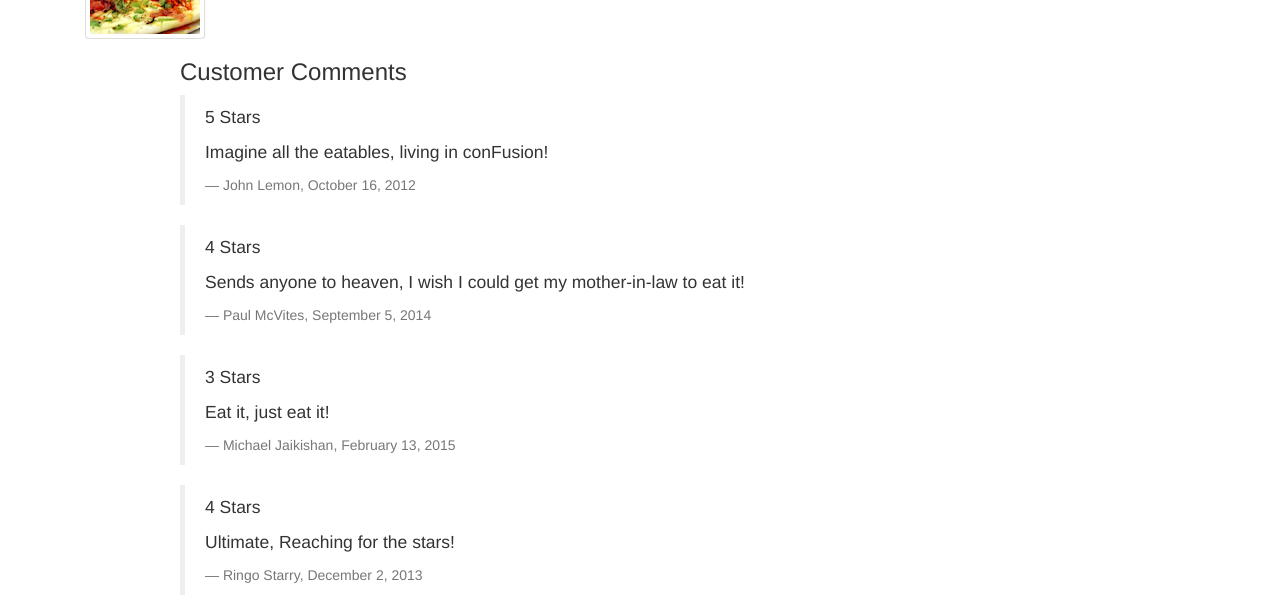
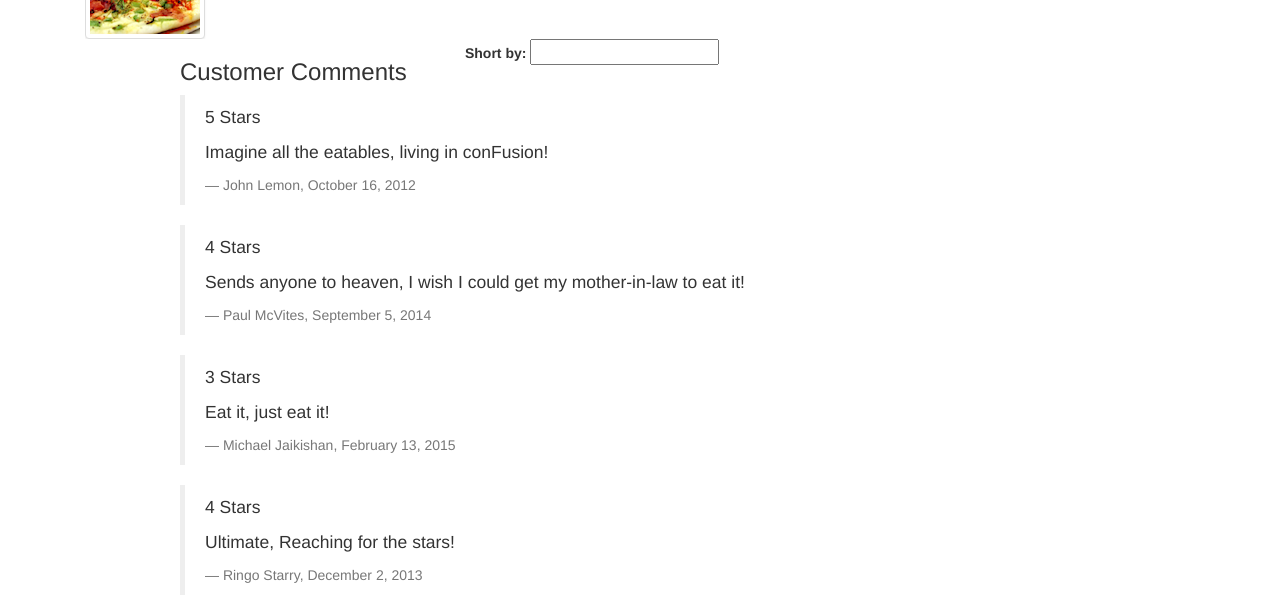
Before and after one commit to kkampardi/conFusion, a website: page app/dishdetail.html in a window 1280 px wide. Shown: the part 181-793 px from the top of the page. Drawn offline with Linux system fonts and the light colour scheme.

Commit message:
Completed task 3 for issue #1: - Added input field for comments ordering criteria. - Set up angulas orderBy filter on the comments so they are ordered as users specification.

```diff
--- a/app/dishdetail.html
+++ b/app/dishdetail.html
@@ -44,14 +44,23 @@
                 </div>
               </div>
             </div>
-            <div class="col-xs-9 col-xs-offset-1">
-              <h3>Customer Comments</h3>
-              <blockquote ng-repeat="comment in detCtrl.dish.comments">
+            <div class="col-xs-9 col-xs-offset-1" >
+              <div class="row">
+                <div class="col-sm-4"><h3 >Customer Comments</h3></div>
+                <div class="col-sm-8 searchform">
+                  <form  class="form-inline" role="form">
+                    <div class="form-group">
+                      <label for="inputsearch" class="control-label"> Short by:</label>
+                      <input ng-model="query" type="text">
+                    </div>
+                  </form>
+                </div>
+            </div>
+              <blockquote ng-repeat="comment in detCtrl.dish.comments | orderBy: query ">
                 <p>{{comment.rating}} Stars</p>
                 <p>{{comment.comment}}</p>
                 <footer>{{comment.author}}, {{comment.date | date: 'longDate'}}</footer>
               </blockquote>
-            </div>
         </div>
 
     </div>
```
